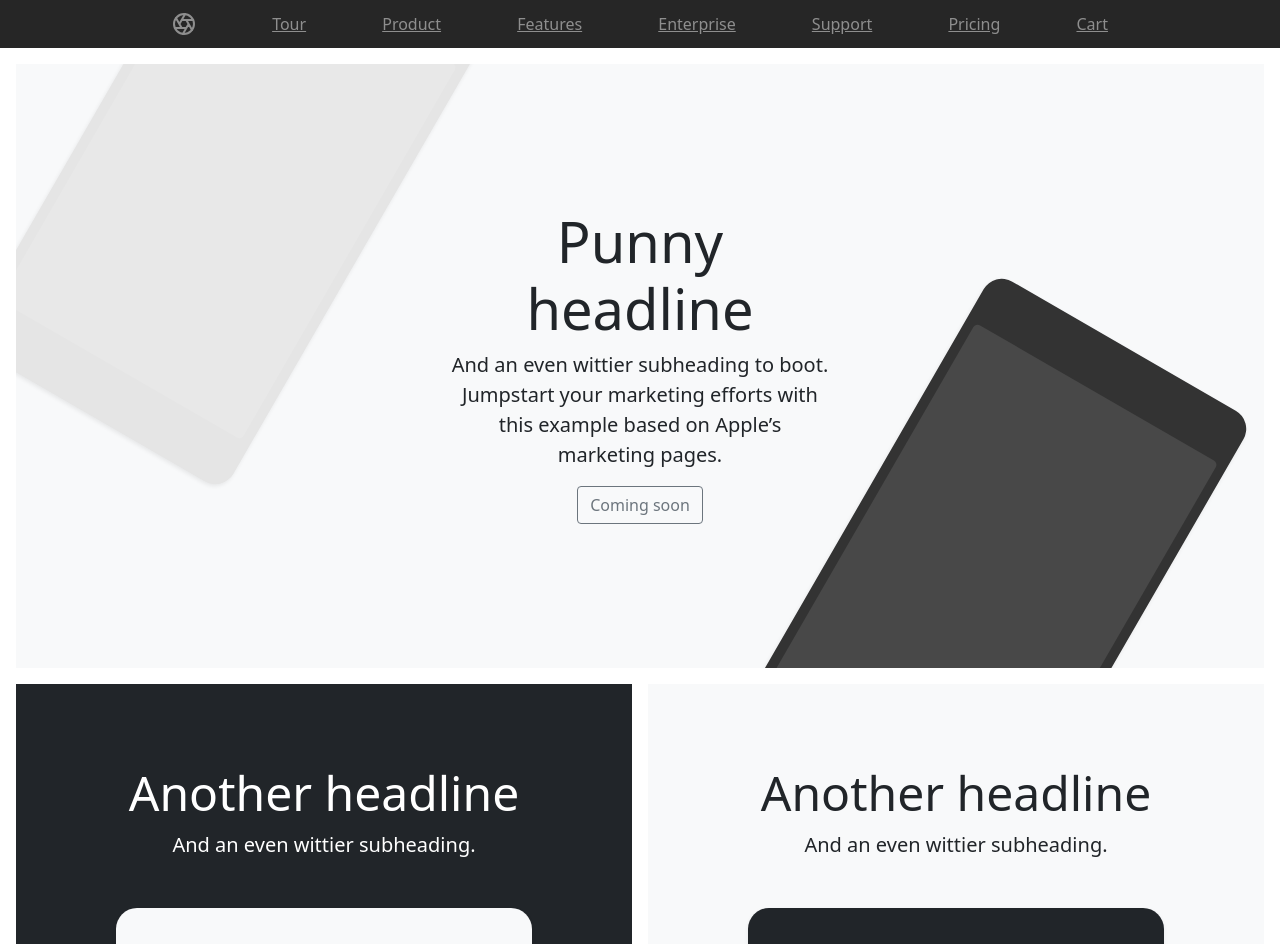
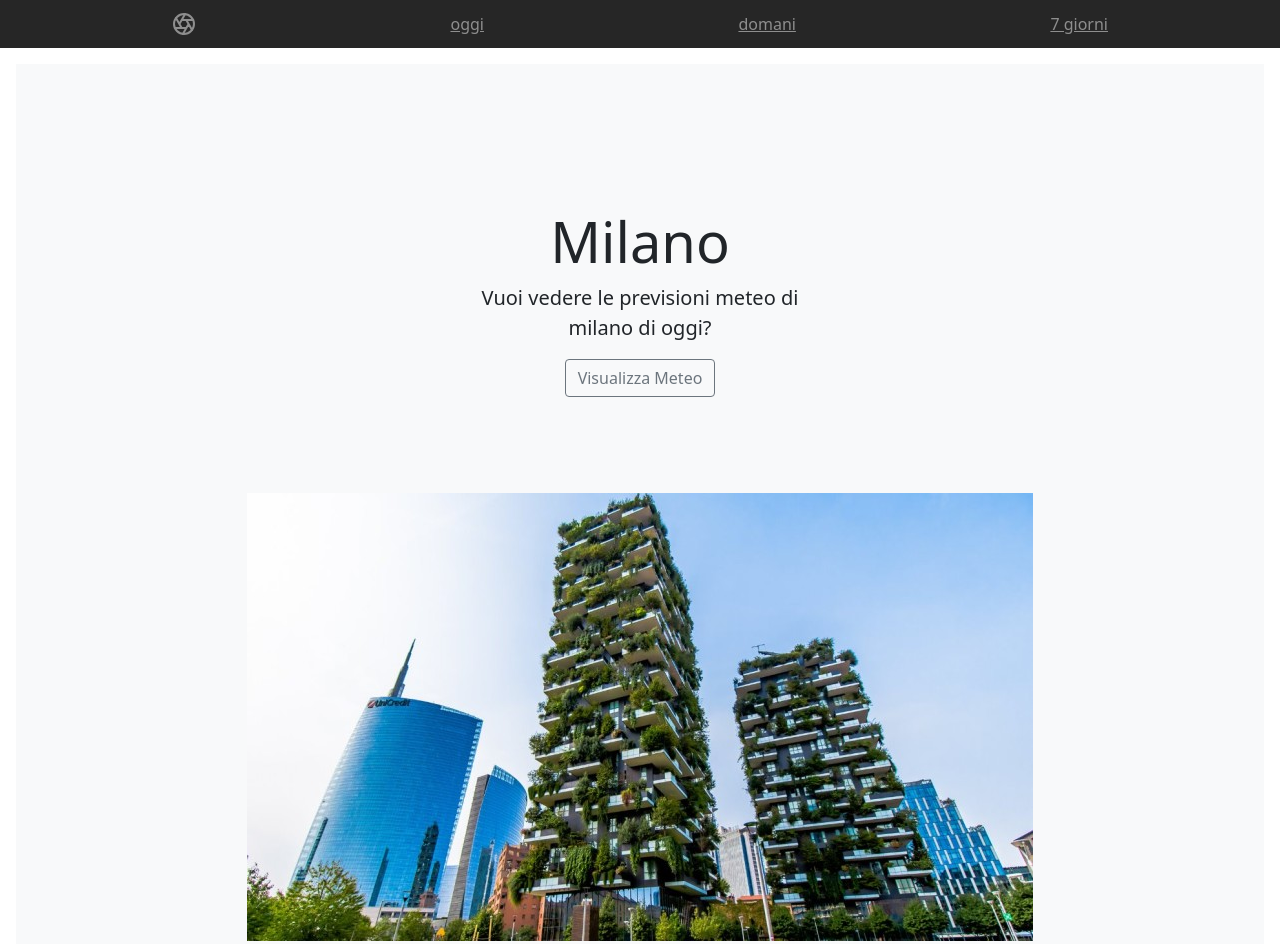
Before and after one commit to SimoneFrammartino/Universita, a plain HTML site: page esercizio meteo/index.html in a window 1280 px wide. Shown: the top 944 px of the page. Drawn offline with nearby package versions, Linux system fonts and the light colour scheme.

Commit message:
sistemazione milano

```diff
--- a/esercizio meteo/index.html
+++ b/esercizio meteo/index.html
@@ -6,15 +6,9 @@
     <meta name="description" content="">
     <meta name="author" content="Mark Otto, Jacob Thornton, and Bootstrap contributors">
     <meta name="generator" content="Hugo 0.88.1">
-    <title>Product example · Bootstrap v5.1</title>
+    <title>Meteo</title>
 
     <link href="https://cdn.jsdelivr.net/npm/bootstrap@5.1.3/dist/css/bootstrap.min.css" rel="stylesheet" integrity="sha384-1BmE4kWBq78iYhFldvKuhfTAU6auU8tT94WrHftjDbrCEXSU1oBoqyl2QvZ6jIW3" crossorigin="anonymous">
-
-    <style>
-    </style>
-
-
-    <!-- Custom styles for this template -->
     <link href="css/product.css" rel="stylesheet">
   </head>
   <body>
@@ -24,25 +18,20 @@
     <a class="py-2" href="#" aria-label="Product">
       <svg xmlns="http://www.w3.org/2000/svg" width="24" height="24" fill="none" stroke="currentColor" stroke-linecap="round" stroke-linejoin="round" stroke-width="2" class="d-block mx-auto" role="img" viewBox="0 0 24 24"><title>Product</title><circle cx="12" cy="12" r="10"/><path d="M14.31 8l5.74 9.94M9.69 8h11.48M7.38 12l5.74-9.94M9.69 16L3.95 6.06M14.31 16H2.83m13.79-4l-5.74 9.94"/></svg>
     </a>
-    <a class="py-2 d-none d-md-inline-block" href="#">Tour</a>
-    <a class="py-2 d-none d-md-inline-block" href="#">Product</a>
-    <a class="py-2 d-none d-md-inline-block" href="#">Features</a>
-    <a class="py-2 d-none d-md-inline-block" href="#">Enterprise</a>
-    <a class="py-2 d-none d-md-inline-block" href="#">Support</a>
-    <a class="py-2 d-none d-md-inline-block" href="#">Pricing</a>
-    <a class="py-2 d-none d-md-inline-block" href="#">Cart</a>
+    <a class="py-2 d-none d-md-inline-block" href="#">oggi</a>
+    <a class="py-2 d-none d-md-inline-block" href="#">domani</a>
+    <a class="py-2 d-none d-md-inline-block" href="#">7 giorni</a>
   </nav>
 </header>
 
 <main>
   <div class="position-relative overflow-hidden p-3 p-md-5 m-md-3 text-center bg-light">
     <div class="col-md-5 p-lg-5 mx-auto my-5">
-      <h1 class="display-4 fw-normal">Punny headline</h1>
-      <p class="lead fw-normal">And an even wittier subheading to boot. Jumpstart your marketing efforts with this example based on Apple’s marketing pages.</p>
-      <a class="btn btn-outline-secondary" href="#">Coming soon</a>
+      <h1 class="display-4 fw-normal">Milano</h1>
+      <p class="lead fw-normal">Vuoi vedere le previsioni meteo di milano di oggi?</p>
+      <a class="btn btn-outline-secondary" href="#">Visualizza Meteo</a>
     </div>
-    <div class="product-device shadow-sm d-none d-md-block"></div>
-    <div class="product-device product-device-2 shadow-sm d-none d-md-block"></div>
+    <img src="img/milano.jpg" class="img-responsive" alt="Milano">
   </div>
 
   <div class="d-md-flex flex-md-equal w-100 my-md-3 ps-md-3">
```
